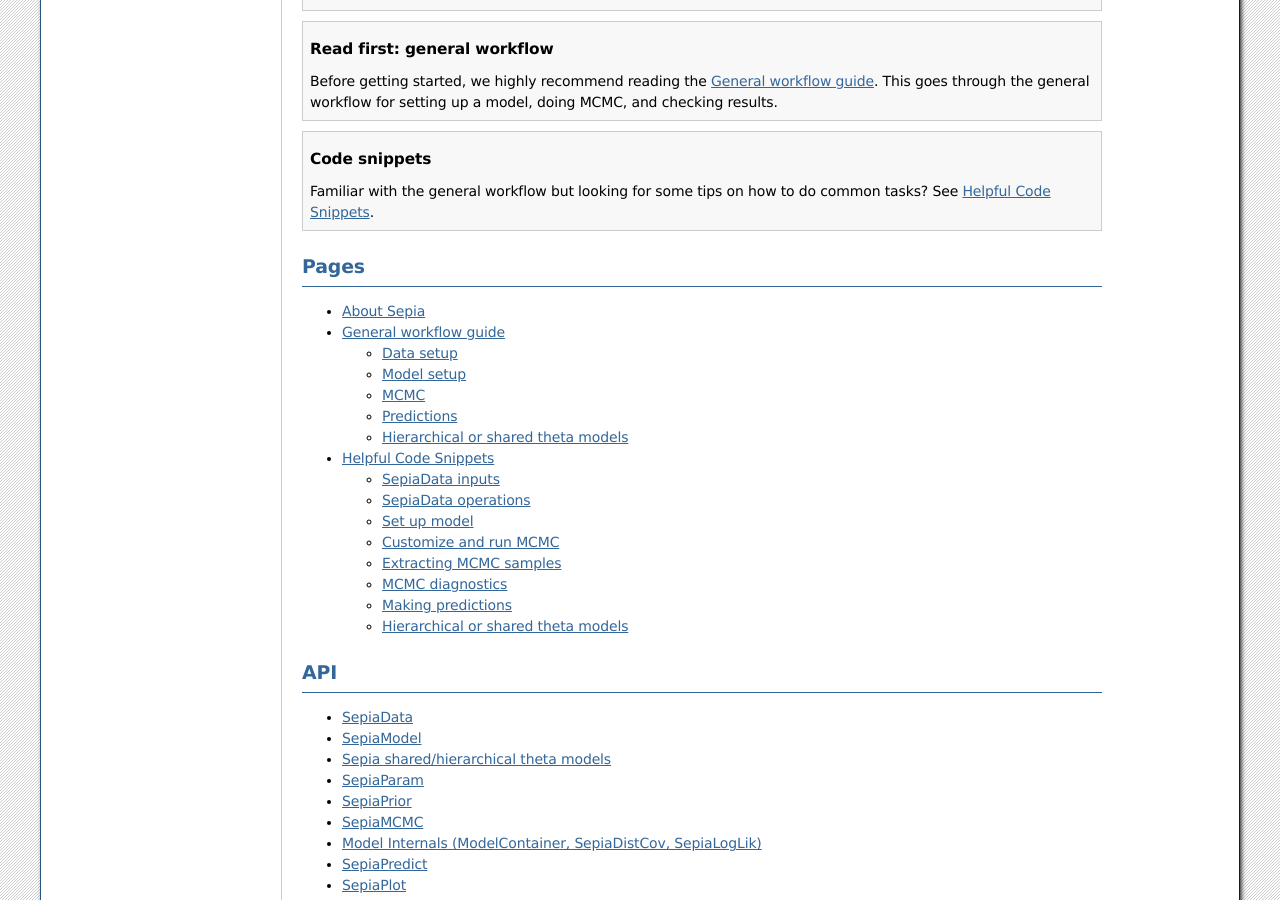
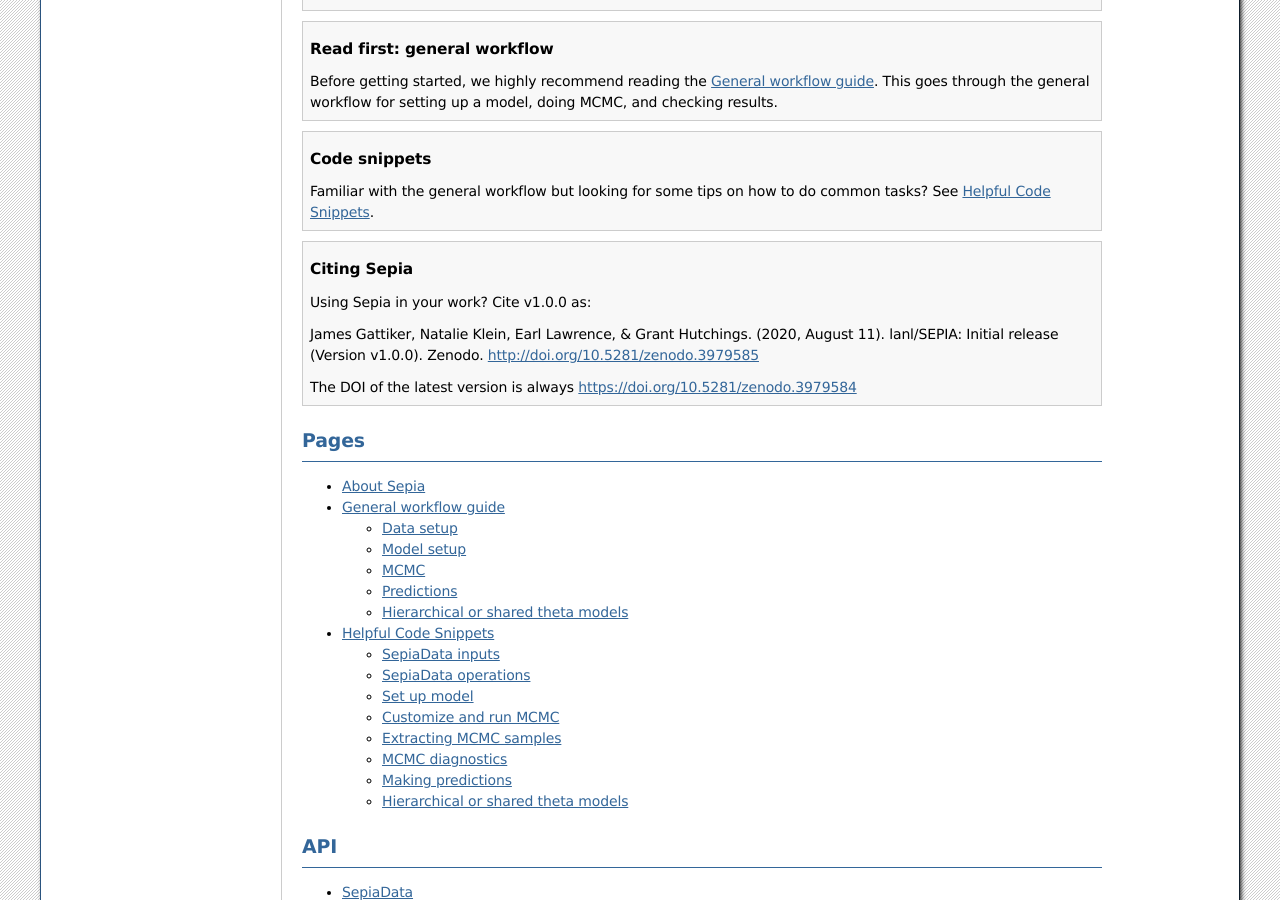
Before and after one commit to lanl/SEPIA, a Sphinx documentation site: the page built from docs/index.rst, in a window 1280 px wide and 900 px high, scrolled down 933 px. Built offline with Sphinx 7.4.7, drawn with Linux system fonts in a browser that asks for light colours.

Commit message:
add citation info

```diff
--- a/docs/index.rst
+++ b/docs/index.rst
@@ -51,6 +51,15 @@
 
     Familiar with the general workflow but looking for some tips on how to do common tasks? See :ref:`helpful-code-snippets`.
 
+.. topic:: Citing Sepia
+
+    Using Sepia in your work? Cite v1.0.0 as:
+
+    James Gattiker, Natalie Klein, Earl Lawrence, & Grant Hutchings. (2020, August 11).
+    lanl/SEPIA: Initial release (Version v1.0.0). Zenodo. http://doi.org/10.5281/zenodo.3979585
+
+    The DOI of the latest version is always https://doi.org/10.5281/zenodo.3979584
+
 
 Pages
 *****
```
Also changed, not shown: README.md (+8 -0 lines).
